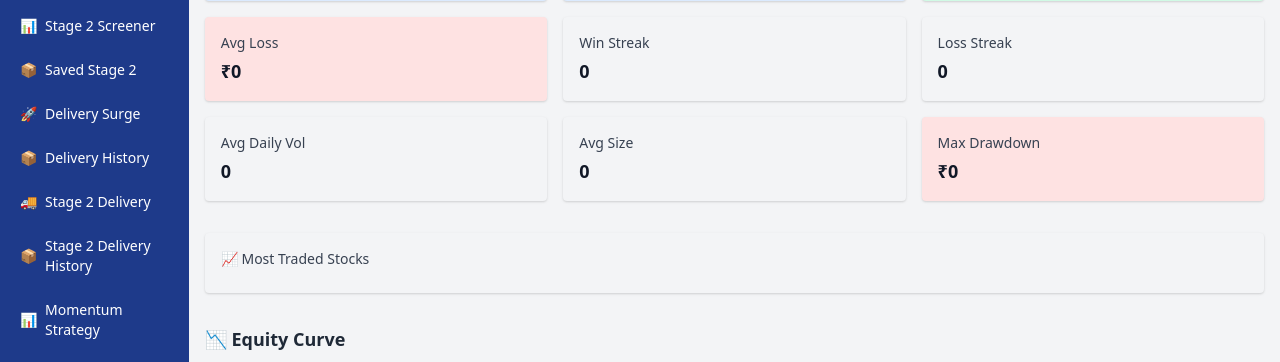
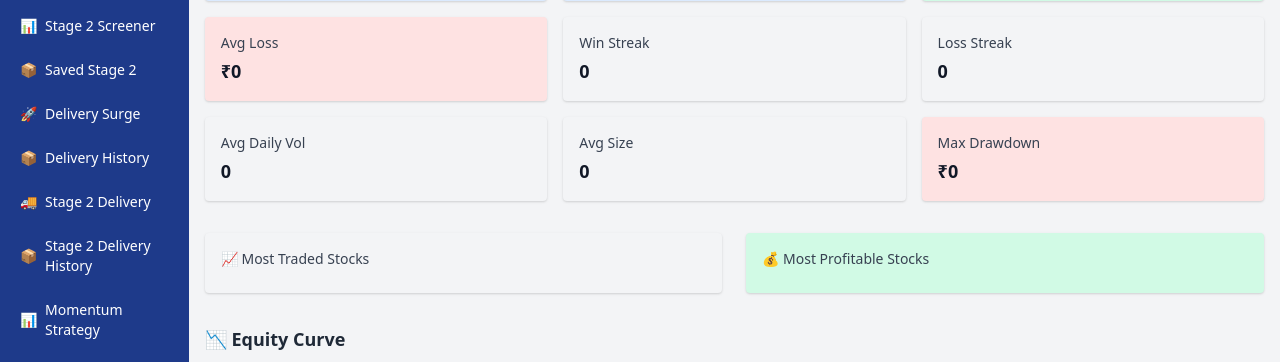
Before and after one commit to Machindra220/Trading-Journal-App, a Flask app: page /stats/ in a window 1280 px wide. Shown: the part 581-943 px from the top of the page. Run offline with Flask 3, Linux system fonts and the light colour scheme; the visitor is signed in with stand-in values (Sample User, id 1); data that the repository does not hold is empty.

Commit message:
Tweaked Most Traded Stocks and Added Most Profitable Stocks in stats

```diff
--- a/app/routes/stats.py
+++ b/app/routes/stats.py
@@ -40,9 +40,22 @@ def stats_dashboard():
 
     trades = Trade.query.filter_by(user_id=current_user.id).all()
     if start_date:
-        trades = [t for t in trades if t.exit_date and t.exit_date >= start_date]
+        trades = [
+            t for t in trades
+            if (
+                (t.status == "Closed" and t.exit_date and t.exit_date >= start_date) or
+                (t.status == "Open" and t.entry_date and t.entry_date >= start_date)
+            )
+        ]
+
     if filter_range == 'last_year':
-        trades = [t for t in trades if t.exit_date and start_date <= t.exit_date <= end_date]
+        trades = [
+            t for t in trades
+            if (
+                (t.status == "Closed" and t.exit_date and start_date <= t.exit_date <= end_date) or
+                (t.status == "Open" and t.entry_date and start_date <= t.entry_date <= end_date)
+            )
+        ]
 
     closed_trades = [t for t in trades if t.status == "Closed"]
     open_trades = [t for t in trades if t.status == "Open"]
@@ -79,7 +92,7 @@ def stats_dashboard():
     avg_daily_vol = round(sum(e.quantity for e in total_entries) / len(trades), 1) if trades else 0
     avg_size = round(sum(e.quantity for e in total_entries) / len(total_entries), 1) if total_entries else 0
     equity_curve, max_drawdown = get_equity_curve(closed_trades)
-    stock_stats = get_stock_stats(closed_trades)
+    most_traded_stats, most_profitable_stats = get_stock_stats(closed_trades, limit=20) # Most Traded and Most Profitable stocks
 
     # 📊 Prepare Profit/Loss Bar Chart Data
     daily_pnl = defaultdict(float)
@@ -135,7 +148,8 @@ def stats_dashboard():
         'avg_daily_vol': avg_daily_vol,
         'avg_size': avg_size,
         'max_drawdown': max_drawdown,
-        'stock_stats': stock_stats,
+        'stock_stats': most_traded_stats,
+        'most_profitable_stats': most_profitable_stats,
         'equity_curve': equity_curve,
         'trade_bars': trade_bars,  # 👈 Add this to template context for daily bars
         'weekly_bars': weekly_bars, # context for weekly bars
--- a/app/routes/stats_helpers.py
+++ b/app/routes/stats_helpers.py
@@ -25,7 +25,7 @@ def get_equity_curve(trades):
         curve.append({'date': t.exit_date.strftime('%d-%m-%Y'), 'value': equity})
     return curve, max_drawdown
 
-def get_stock_stats(trades):
+def get_stock_stats(trades, limit=20):
     stats = {}
     for t in trades:
         pnl = calculate_realized_pnl(t)
@@ -34,4 +34,11 @@ def get_stock_stats(trades):
             stats[stock] = {'count': 0, 'pnl': 0}
         stats[stock]['count'] += 1
         stats[stock]['pnl'] += pnl
-    return stats
+
+    # Sort by trade count (most traded)
+    most_traded = dict(sorted(stats.items(), key=lambda x: x[1]['count'], reverse=True)[:limit])
+
+    # Sort by total P&L (most profitable)
+    most_profitable = dict(sorted(stats.items(), key=lambda x: x[1]['pnl'], reverse=True)[:limit])
+
+    return most_traded, most_profitable
--- a/app/templates/delivery_surge.html
+++ b/app/templates/delivery_surge.html
@@ -4,6 +4,12 @@
 {% block content %}
 <div class="max-w-4xl mx-auto p-6">
     <h1 class="text-2xl font-bold mb-2">📈 Delivery Surge Screener</h1>
+    {% if summary_message %}
+    <div class="mb-4 p-4 bg-green-50 border border-green-200 rounded text-sm text-green-800">
+        {{ summary_message }}
+    </div>
+    {% endif %}
+
     <p class="text-sm text-gray-600 mb-4">Last updated: {{ last_processed_time.strftime('%d %b %Y, %H:%M') }}</p>
 
     <table class="min-w-full bg-white rounded shadow">
--- a/app/templates/stats_dashboard.html
+++ b/app/templates/stats_dashboard.html
@@ -78,8 +78,11 @@
   {% endfor %}
 </div>
 
+<!-- 📊 Most Traded & Profitable Stocks -->
+<div class="grid grid-cols-1 md:grid-cols-2 gap-6 mb-8">
+
   <!-- 📈 Most Traded Stocks -->
-<div class="p-4 rounded shadow bg-gray-100 mb-8" title="Stocks traded most frequently and their total P&L">
+  <div class="p-4 rounded shadow bg-gray-100" title="Stocks traded most frequently and their total P&L">
     <h4 class="text-sm font-medium text-gray-700 mb-2">📈 Most Traded Stocks</h4>
     <ul class="list-disc list-inside text-sm text-gray-800">
       {% for stock, data in stock_stats.items() %}
@@ -87,6 +90,19 @@
       {% endfor %}
     </ul>
   </div>
+
+  <!-- 💰 Most Profitable Stocks -->
+  <div class="p-4 rounded shadow bg-green-100" title="Stocks with highest total P&L">
+    <h4 class="text-sm font-medium text-gray-700 mb-2">💰 Most Profitable Stocks</h4>
+    <ul class="list-disc list-inside text-sm text-gray-800">
+      {% for stock, data in most_profitable_stats.items() %}
+        <li>{{ stock }} (₹{{ "%.2f"|format(data.pnl) }}): {{ data.count }} trades</li>
+      {% endfor %}
+    </ul>
+  </div>
+
+</div>
+
 
 <!-- 📉 Charts -->
 <div class="space-y-10">
```
Also changed, not shown: app/routes/performers.py (+17 -9 lines). Lines whose indentation alone changed are shown as unchanged.
